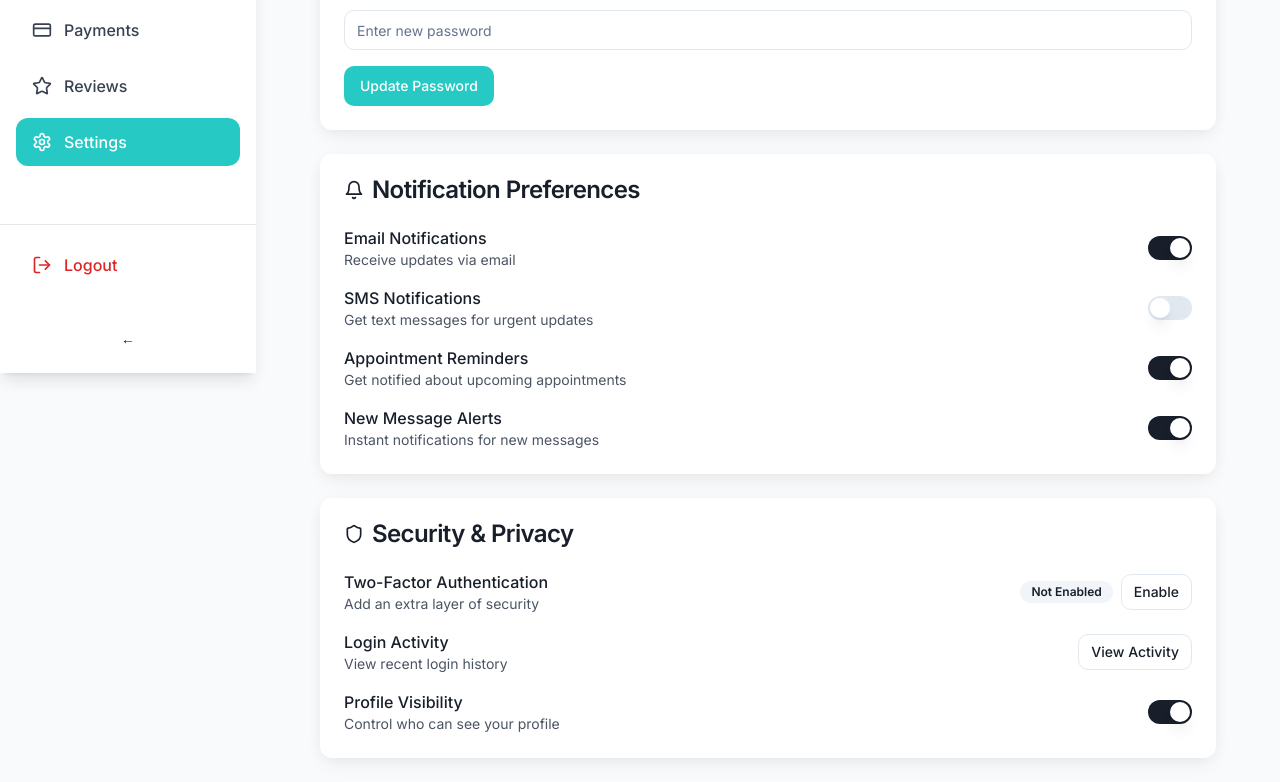
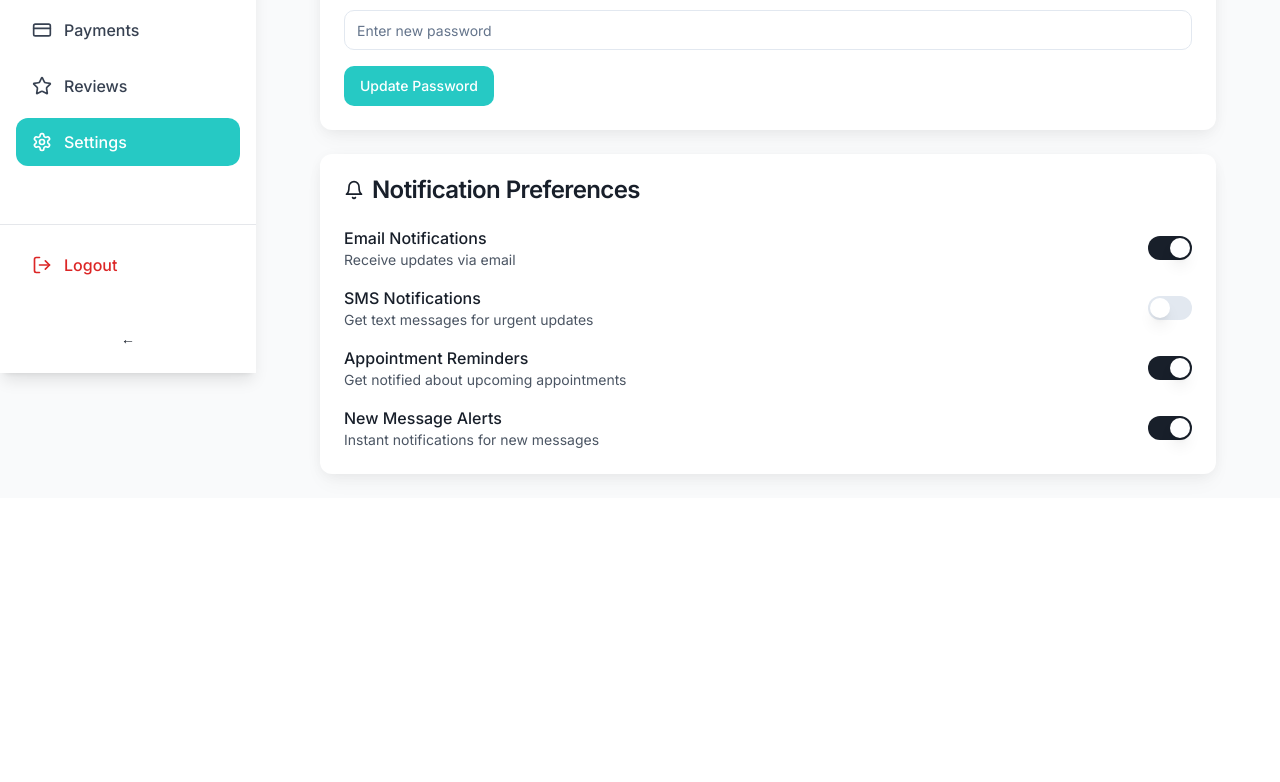
Before and after one commit to Shivpatel1002/sgp-frontend, a React (Vite) app: page /lawyer-settings in a window 1280 px wide. Shown: the part 427-1209 px from the top of the page. After the commit the page ends 925 px from the top, so only its background shows below. Built offline with nearby package versions, Linux system fonts and the light colour scheme.

Commit message:
Remove Security and Privacy section
Remove the Security and Privacy section and its options from the lawyer settings.

```diff
--- a/src/pages/LawyerSettings.tsx
+++ b/src/pages/LawyerSettings.tsx
@@ -118,44 +118,6 @@ const LawyerSettings = () => {
                 </CardContent>
               </Card>
 
-              {/* Security Settings */}
-              <Card className="shadow-soft border-0">
-                <CardHeader>
-                  <CardTitle className="flex items-center space-x-2">
-                    <Shield className="h-5 w-5" />
-                    <span>Security & Privacy</span>
-                  </CardTitle>
-                </CardHeader>
-                <CardContent className="space-y-4">
-                  <div className="flex items-center justify-between">
-                    <div>
-                      <h3 className="font-medium">Two-Factor Authentication</h3>
-                      <p className="text-sm text-gray-600">Add an extra layer of security</p>
-                    </div>
-                    <div className="flex items-center space-x-2">
-                      <Badge variant="secondary">Not Enabled</Badge>
-                      <Button variant="outline" size="sm">Enable</Button>
-                    </div>
-                  </div>
-
-                  <div className="flex items-center justify-between">
-                    <div>
-                      <h3 className="font-medium">Login Activity</h3>
-                      <p className="text-sm text-gray-600">View recent login history</p>
-                    </div>
-                    <Button variant="outline" size="sm">View Activity</Button>
-                  </div>
-
-                  <div className="flex items-center justify-between">
-                    <div>
-                      <h3 className="font-medium">Profile Visibility</h3>
-                      <p className="text-sm text-gray-600">Control who can see your profile</p>
-                    </div>
-                    <Switch defaultChecked />
-                  </div>
-                </CardContent>
-              </Card>
-
             </div>
           </div>
         </main>
```
